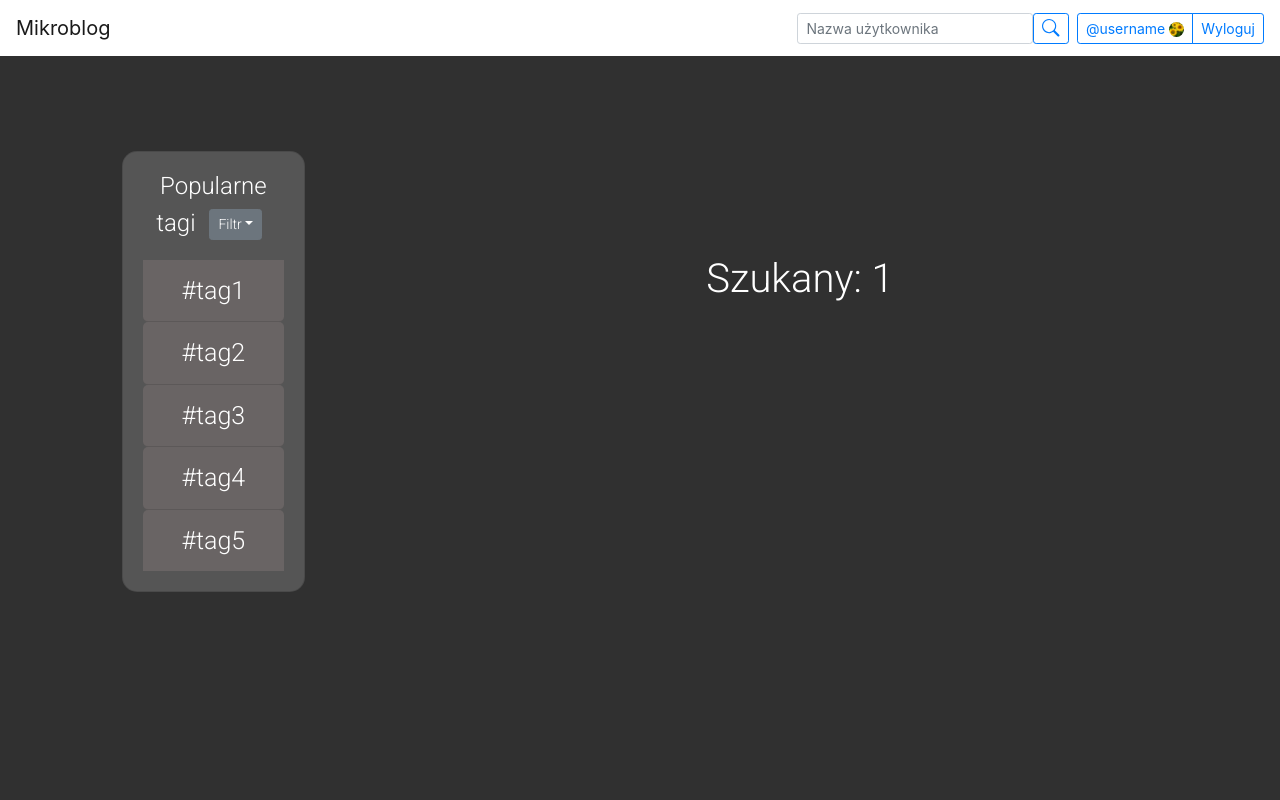
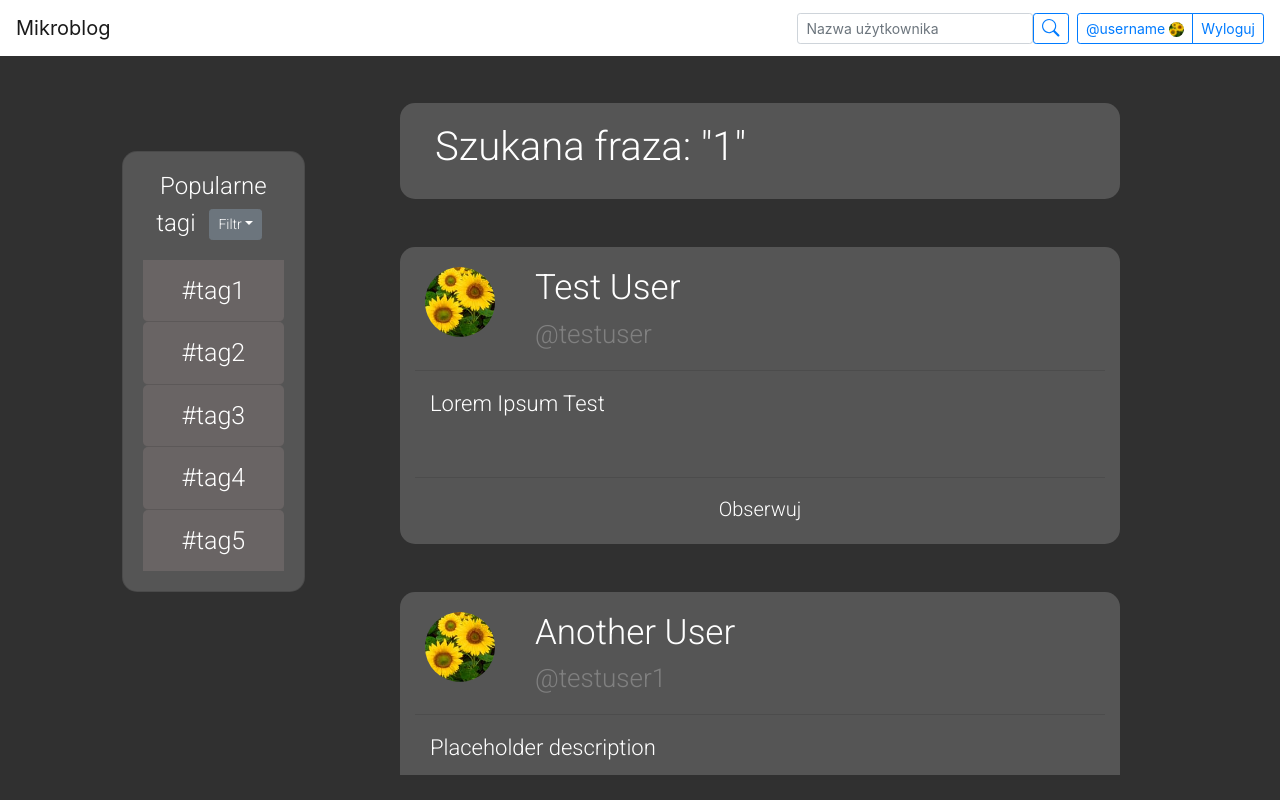
Before and after one commit to Echelon133/microblog-client, a Vue app: page /search/user/1 in a window 1280 px wide. Built offline with nearby package versions, Linux system fonts and the light colour scheme.

Commit message:
Implement UserSearch component - add placeholder data and use UserProfileResult component to represent 'found' users

```diff
--- a/src/components/UserSearch.vue
+++ b/src/components/UserSearch.vue
@@ -1,16 +1,76 @@
 <template>
-  <h1>Szukany: {{ $route.params.searchname }}</h1>
+  <div class="pt-5 scrollable">
+    <b-row>
+      <b-col sm="9" offset-sm="1" class="searchname-box">
+        <b-row>
+          <b-col sm="12">
+            <h1 class="searched-name">Szukana fraza: "{{ $route.params.searchname }}"</h1>
+          </b-col>
+        </b-row>
+      </b-col>
+      <b-col sm="12" md="12" lg="12" xl="12">
+        <UserProfileResult v-for="user in users" :key="user.uuid" :user="user"/>
+      </b-col>
+    </b-row>
+  </div>
 </template>
 
 <script>
+import UserProfileResult from '@/components/UserProfileResult'
+
 export default {
-  name: 'UserSearch'
+  name: 'UserSearch',
+  components: {
+    UserProfileResult
+  },
+  data () {
+    return {
+      users: [
+        {
+          uuid: '328ee4f9-d806-4d3a-a7a6-ce6d4c444deb',
+          displayedUsername: 'Test User',
+          username: 'testuser',
+          description: 'Lorem Ipsum Test',
+          followed: false
+        },
+        {
+          uuid: '108ee4f9-d806-4d3a-a7a6-ce6d4c444deb',
+          displayedUsername: 'Another User',
+          username: 'testuser1',
+          description: 'Placeholder description',
+          followed: false
+        },
+        {
+          uuid: '5000e4f9-d806-4d3a-a7a6-ce6d4c444deb',
+          displayedUsername: 'Last User',
+          username: 'testuser2',
+          description: 'Last user\'s description',
+          followed: false
+        }
+      ]
+    }
+  }
 }
 </script>
 
 <style scoped>
-h1 {
-  padding-top:200px;
-  text-align: center;
+.scrollable {
+  overflow-y: auto;
+  height: 90vh;
+  -ms-overflow-style: none;
+  scrollbar-width: none;
+}
+
+.scrollable::-webkit-scrollbar {
+  display: none;
+}
+
+.searchname-box {
+  background-color:#555555;
+  border-radius: 15px;
+}
+
+.searched-name {
+  padding: 20px 20px 20px 20px;
 }
 </style>
```
